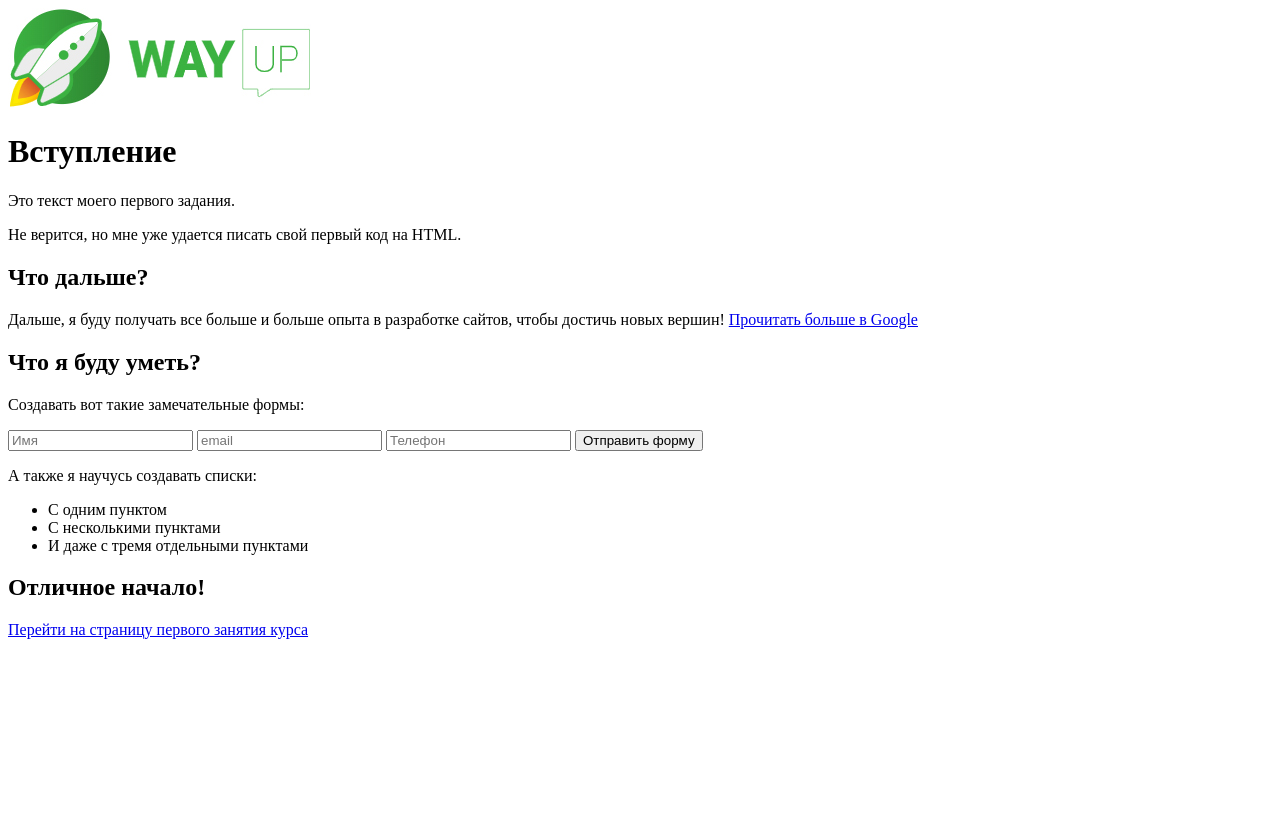
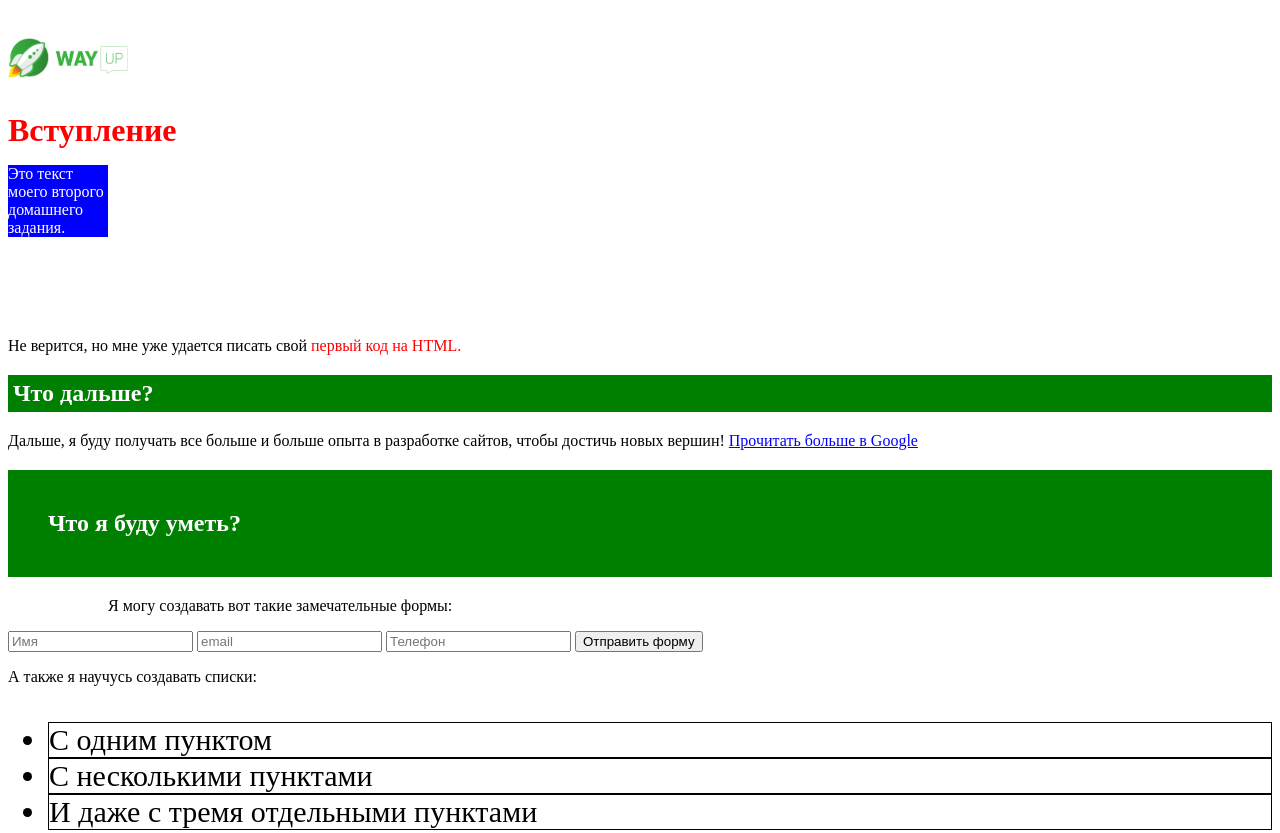
Before and after one commit to partizan63rus/partizan63rus.github.io, a plain HTML site: page src/index.html in a window 1280 px wide. Shown: the top 833 px of the page. Before the commit the page ends 800 px from the top, so only its background shows below. Drawn offline with Linux system fonts and the light colour scheme.

Commit message:
Add files via upload
поменял код

```diff
--- a/src/index.html
+++ b/src/index.html
@@ -3,16 +3,18 @@
 <head>
   <meta charset="UTF-8">
   <title>Homework</title>
+  <link rel="stylesheet" href="css/style.css">
 </head>
 <body>
   <header>
     <div>
-      <img src="img/logo.jpeg" alt="Логотип">
+      <img class="logo" src="img/logo.jpeg" alt="Логотип">
     </div>
     <div>
       <h1>Вступление</h1>
-      <p>Это текст моего первого задания.</p>
-      <p>Не верится, но мне уже удается писать свой первый код на HTML.</p>
+      <p class="home">Это текст моего второго домашнего задания.</p>
+      <p class="red">Не верится, но мне уже удается писать свой<span> первый код на HTML.</span>
+      </p>
     </div>
   </header>
   <section>
@@ -21,8 +23,8 @@
     <a href="https://www.google.com" target="_blank" title="ссылка">Прочитать больше в Google</a>
   </section>
   <section>
-    <h2>Что я буду уметь?</h2>
-    <p>Создавать вот такие замечательные формы:</p>
+    <h2 class="padding">Что я буду уметь?</h2>
+    <p class="form">Я могу создавать вот такие замечательные формы:</p>
     <form action="#">
       <input type="text" name="text" placeholder="Имя" required>
       <input type="email" name="email" placeholder="email" required>
```
